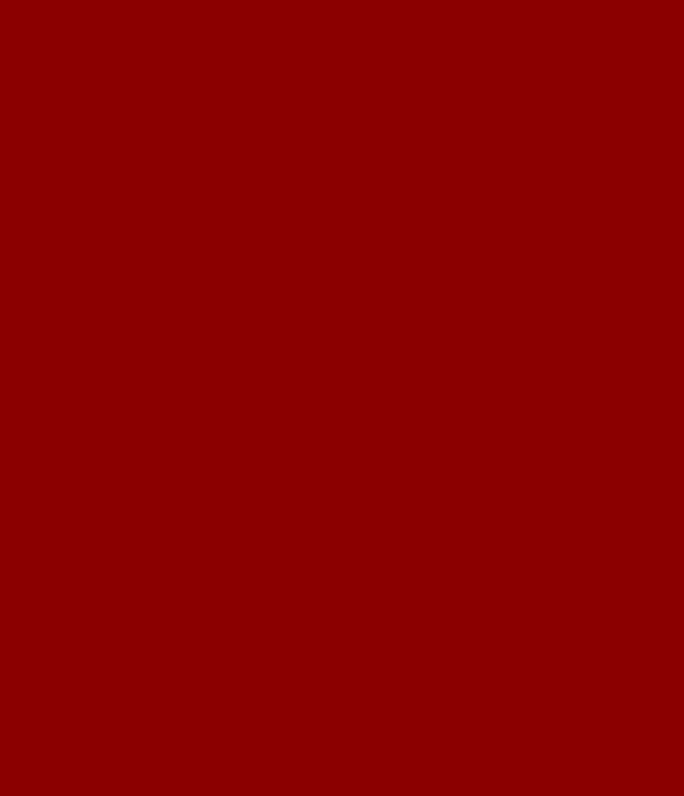
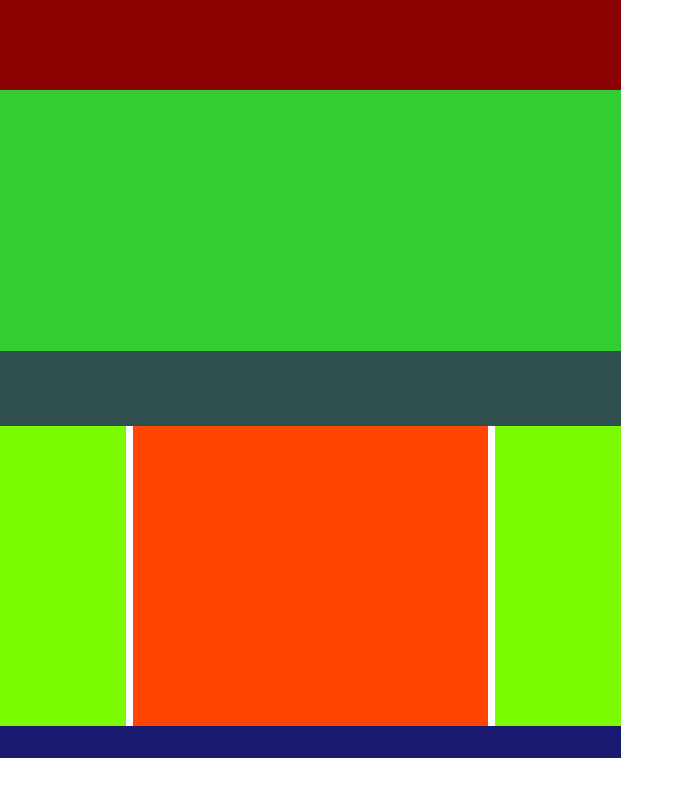
Before and after one commit to Alek90/htmlcss-struttura-wp, a plain HTML site: page index.html in a window 1280 px wide. Shown: the whole page, without its empty margins (0-684 px from the left). Drawn offline with Linux system fonts and the light colour scheme.

Commit message:
Preimpostazione

```diff
--- a/index.html
+++ b/index.html
@@ -16,6 +16,32 @@
 
     <main class="contenitor">
 
+        <section class="special">
+
+        </section>
+        <!-- /.special -->
+
+        <section class="title">
+
+        </section>
+        <!-- /.title -->
+
+        <section class="clearfix">
+            <aside class="ext">
+
+            </aside>
+
+            <aside class="center">
+
+            </aside>
+
+            <aside class="ext">
+
+            </aside>
+
+
+        </section>
+
     </main>
     <!-- /.contenitor -->
 
--- a/style.css
+++ b/style.css
@@ -4,6 +4,70 @@
     padding: 0;
 }
 
-body{
+header{
+    width: 621px;
+    height: 90px;
+}
+
+.special{
+    width: 621px;
+    height: 261px;
+}
+
+.title{
+    width: 621px;
+    height: 75px;
+}
+
+.clearfix{
+    content: "";
+    display: table;
+    clear: both;
+
+}
+
+aside:nth-child(odd){
+    width: 126px;
+    height: 300px;
+}
+
+aside:nth-child(even){
+    width: 355px;
+    height: 300px;
+    margin: 0 7px;
+}
+
+aside{
+    float: left;
+}
+
+footer{
+    width: 621px;
+    height: 32px;
+}
+
+
+/* Blocchi colore */
+header{
     background-color: darkred;
 }
+
+.special{
+    background-color: limegreen;
+}
+
+.title{
+    background-color: darkslategrey;
+}
+
+aside:nth-child(odd){
+    background-color: lawngreen;
+}
+
+aside:nth-child(even){
+    background-color: orangered;
+}
+
+footer{
+    background-color: midnightblue;
+}
```
